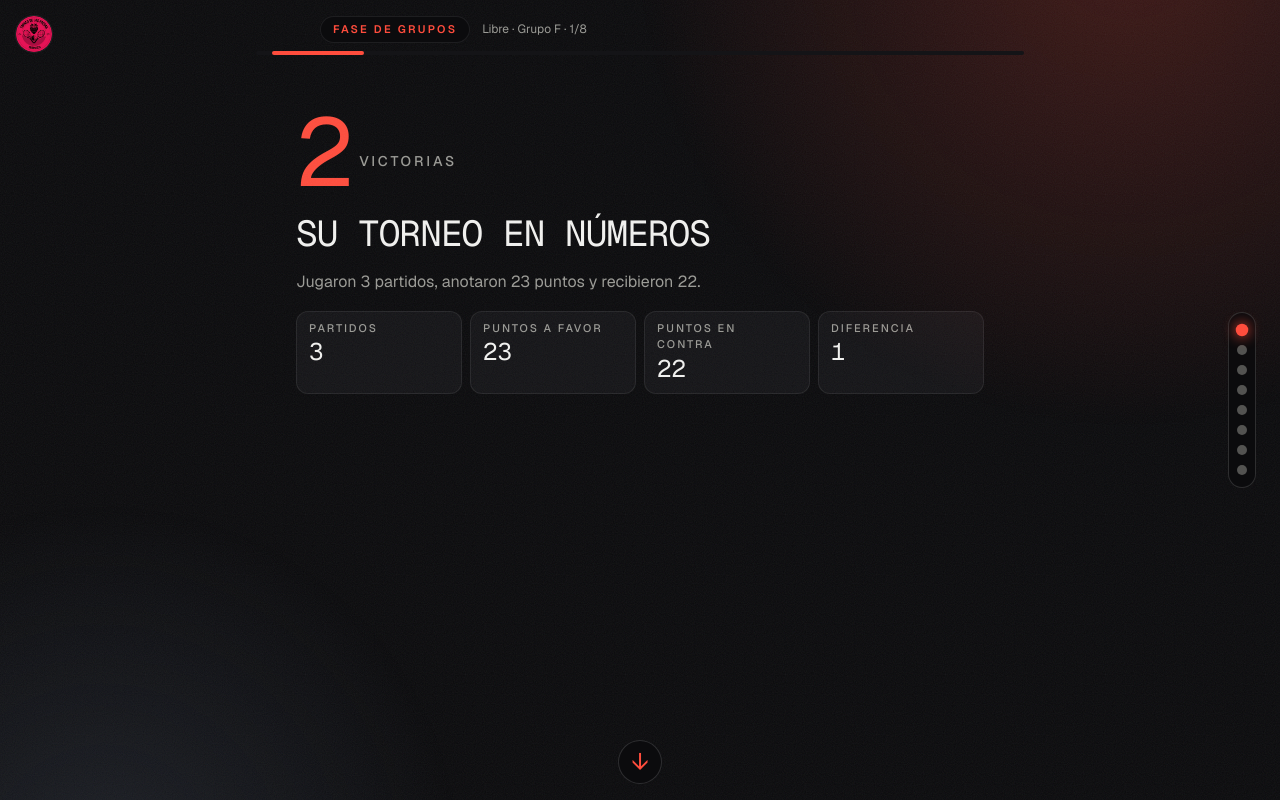
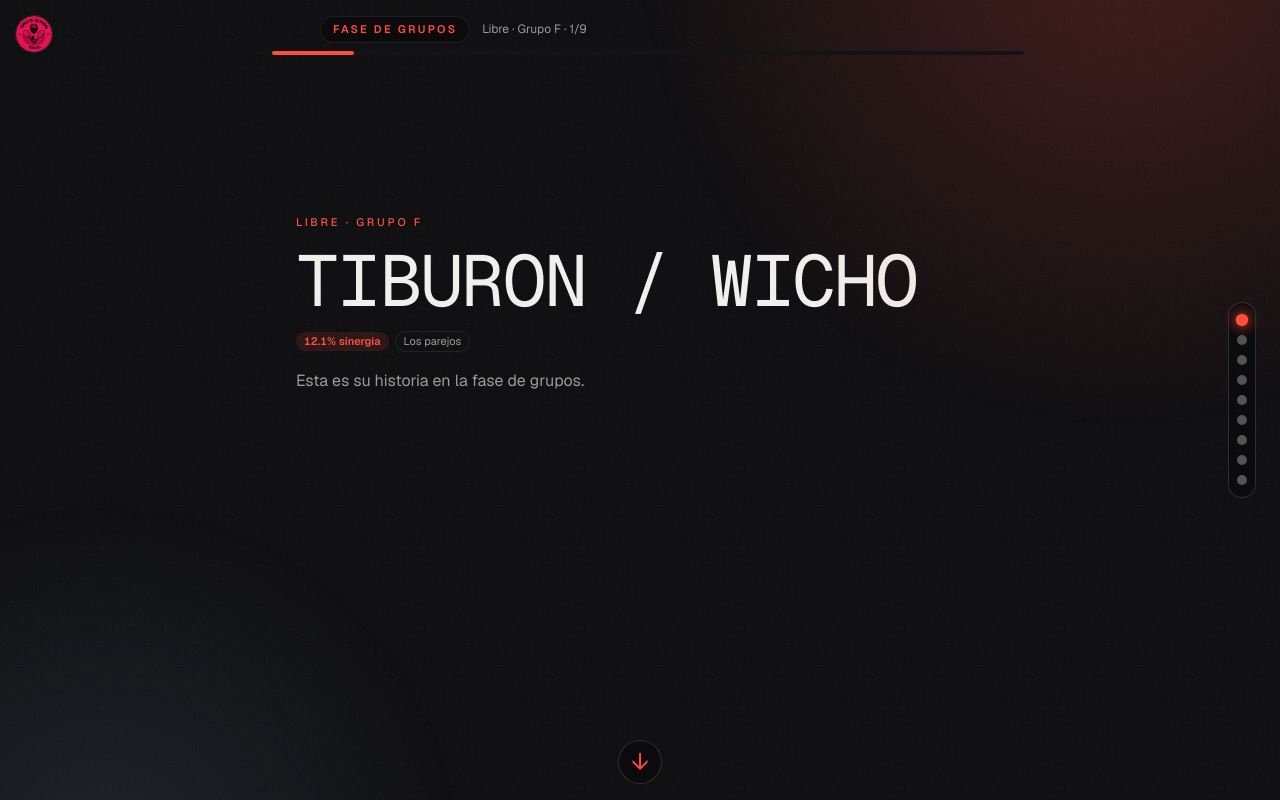
Before and after one commit to francisco-solis99/tdlf-26, a Next.js app: page /wrapped/parejas/07e18c4b-0c9c-48e7-b637-a9e7fc91a271 in a window 1280 px wide. Built offline with nearby package versions, Linux system fonts and the light colour scheme.

Commit message:
feat(wrapped): add pair cover card and move greeting to story end

```diff
--- a/app/wrapped/_components/ParejaCards.tsx
+++ b/app/wrapped/_components/ParejaCards.tsx
@@ -26,6 +26,46 @@ function numeroDe(datos: Record<string, unknown>, clave: string): number {
     throw new Error(`[wrapped] slide sin datos.${clave} numérico`);
   }
   return v;
+}
+
+/** Portada: el nombre de la pareja como título al inicio de su historia. */
+export function ParejaPortadaCard({
+  ficha,
+  color,
+}: {
+  ficha: ParejaFicha;
+  color: string;
+}) {
+  return (
+    <div className="flex min-h-[50dvh] flex-col justify-center gap-4">
+      <p
+        className="text-[11px] font-medium uppercase tracking-[0.25em]"
+        style={{ color }}
+      >
+        {ficha.nombreCategoria} · {ficha.grupo}
+      </p>
+      <h1 className="font-display text-5xl uppercase leading-[0.95] tracking-tight sm:text-7xl">
+        {ficha.pareja}
+      </h1>
+      <p className="flex flex-wrap items-center gap-1.5 text-[11px]">
+        <span
+          className="rounded-full px-2 py-px font-semibold tabular-nums"
+          style={{
+            backgroundColor: `${color}1f`,
+            color,
+          }}
+        >
+          {ficha.resumen.sinergia}% sinergia
+        </span>
+        <span className="rounded-full border border-line px-2 py-px text-muted">
+          {ficha.nivel.nombre}
+        </span>
+      </p>
+      <p className="max-w-prose text-base leading-relaxed text-muted">
+        Esta es su historia en la fase de grupos.
+      </p>
+    </div>
+  );
 }
 
 /** Una tarjeta por slide de la ficha, en el orden del archivo. */
--- a/app/wrapped/parejas/[id]/page.tsx
+++ b/app/wrapped/parejas/[id]/page.tsx
@@ -12,7 +12,7 @@ import {
   type ParejaFicha,
 } from "@/lib/wrapped-data";
 
-import { ParejaPartidosCard, ParejaSlideCard } from "../../_components/ParejaCards";
+import { ParejaPartidosCard, ParejaPortadaCard, ParejaSlideCard } from "../../_components/ParejaCards";
 import { WrappedShell, type WrappedCardSpec } from "../../_components/WrappedShell";
 import "../../_components/wrapped.css";
 
@@ -62,8 +62,17 @@ export default async function ParejaPage({
   })();
   const color = COLORES[ficha.categoria];
 
+  // La portada abre con el nombre; el saludo (cierre) va al final,
+  // después de los partidos y antes del footer.
+  const cierre = ficha.slides.find((s) => s.id === "cierre") ?? null;
+  const resto = ficha.slides.filter((s) => s.id !== "cierre");
+
   const cards: WrappedCardSpec[] = [
-    ...ficha.slides.map((slide) => ({
+    {
+      id: "portada",
+      node: <ParejaPortadaCard ficha={ficha} color={color} />,
+    },
+    ...resto.map((slide) => ({
       id: slide.id,
       node: <ParejaSlideCard slide={slide} ficha={ficha} color={color} />,
     })),
@@ -71,6 +80,16 @@ export default async function ParejaPage({
       id: "partidos",
       node: <ParejaPartidosCard ficha={ficha} color={color} />,
     },
+    ...(cierre
+      ? [
+          {
+            id: "cierre",
+            node: (
+              <ParejaSlideCard slide={cierre} ficha={ficha} color={color} />
+            ),
+          },
+        ]
+      : []),
     {
       id: "footer",
       fullBleed: true,
```
